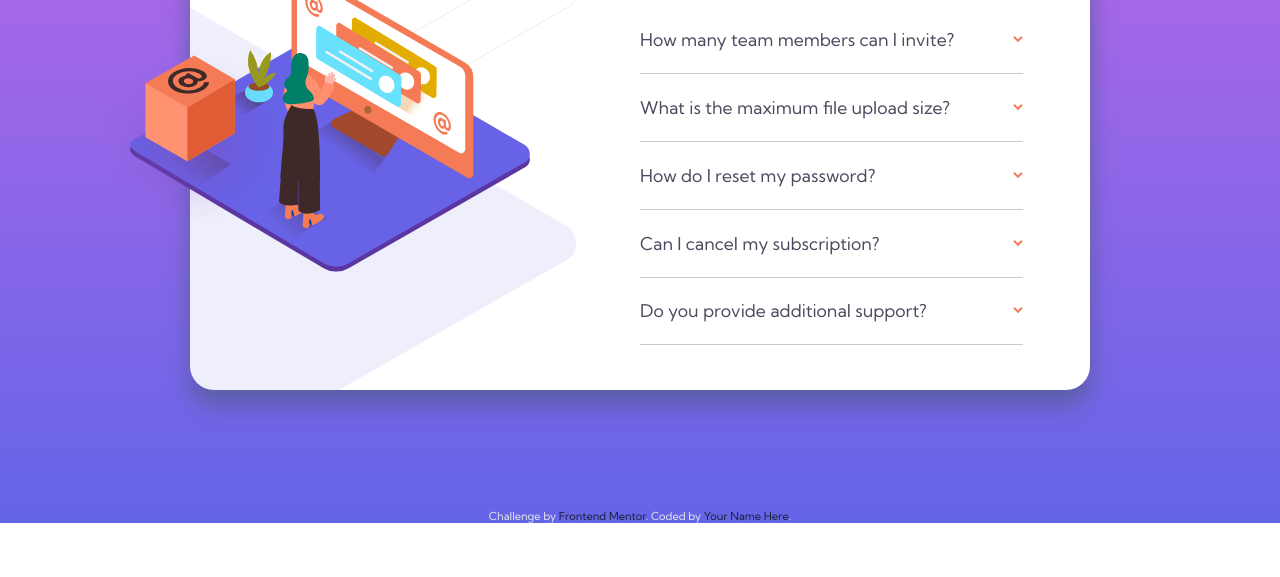
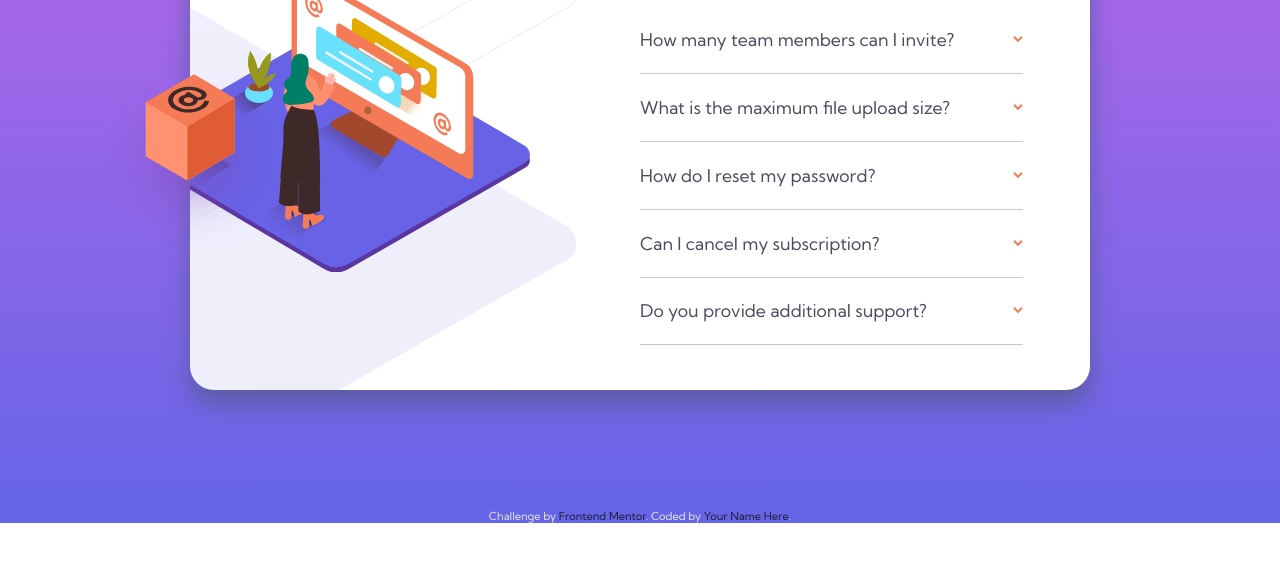
Before and after one commit to YousefKhalid-iq/FAQ-accordion-card, a plain HTML site: page index.html in a window 1280 px wide. Shown: the part 223-800 px from the top of the page. Drawn offline with Linux system fonts and the light colour scheme.

Commit message:
Add files via upload

```diff
--- a/index.html
+++ b/index.html
@@ -20,11 +20,13 @@
         <img alt="an image of a pattern" class="pattern-img-mobile" src="images/bg-pattern-mobile.svg">
       </div>
     </div>
-    <div class="images-section-desktop">
-      <img alt="an image of a woman online" class="main-img-desktop" src="images/illustration-woman-online-desktop.svg">
+    <div class="box-img-desktop">
       <img aria-label="hidden" alt="" class="box-img" src="images/illustration-box-desktop.svg">
     </div>
     <section class="content-section">
+      <div class="image-section-desktop">
+        <img alt="an image of a woman online" class="main-img-desktop" src="images/illustration-woman-online-desktop.svg">
+      </div>
       <div class="text-cont">
         <h1>
           FAQ
--- a/style.css
+++ b/style.css
@@ -19,7 +19,11 @@ body {
     box-shadow: 0px 15px 25px hsl(238, 29%, 50%);
   }
 
-  .images-section-desktop {
+  .image-section-desktop {
+    display: none;
+  }
+
+  .box-img-desktop {
     display: none;
   }
 
@@ -72,6 +76,10 @@ body {
     font-size: 0.85rem;
   }
 
+  #question1:hover, #question2:hover, #question3:hover, #question4:hover, #question5:hover {
+    color: hsl(14, 88%, 65%);
+  }
+
   .faq-btn-cont p {
     color: hsl(240, 6%, 50%);
     font-size: 0.7rem;
@@ -104,7 +112,11 @@ body {
     box-shadow: 0px 15px 25px hsl(238, 29%, 50%);
   }
 
-  .images-section-desktop {
+  .image-section-desktop {
+    display: none;
+  }
+
+  .box-img-desktop {
     display: none;
   }
 
@@ -157,6 +169,10 @@ body {
     font-size: 0.85rem;
   }
 
+  #question1:hover, #question2:hover, #question3:hover, #question4:hover, #question5:hover {
+    color: hsl(14, 88%, 65%);
+  }
+
   .faq-btn-cont p {
     color: hsl(240, 6%, 50%);
     font-size: 0.7rem;
@@ -189,20 +205,27 @@ body {
     display: none;
   }
 
-  .images-section-desktop {
+  .image-section-desktop {
     display: block;
+    position: absolute;
+    transform: translate(-15%, 15%);
+  }
+
+  .box-img-desktop {
+    display: block;
+    position: absolute;
+    transform: translate(-50%, 80%);
+    z-index: 100;
   }
 
   .main-img-desktop {
-    position: absolute;
-    transform: translate(-15%, 15%);
     width: 400px;
     height: 305px;
   }
 
   .box-img {
-    position: absolute;
-    transform: translate(-50%, 72%);
+    width: 190px;
+    height: 185px;
   }
 
   .content-section {
@@ -210,6 +233,8 @@ body {
     background-position: -470% 75%;
     background-size: 90%;
     background-repeat: no-repeat;
+    position: relative;
+    overflow: hidden;
   }
 
   .text-cont {
@@ -229,6 +254,10 @@ body {
 
   #question1, #question2, #question3, #question4, #question5 {
     font-size: 1.1rem;
+  }
+
+  #question1:hover, #question2:hover, #question3:hover, #question4:hover, #question5:hover {
+    color: hsl(14, 88%, 65%);
   }
 
   #faq-answer1, #faq-answer2, #faq-answer3, #faq-answer4, #faq-answer5 {
```
